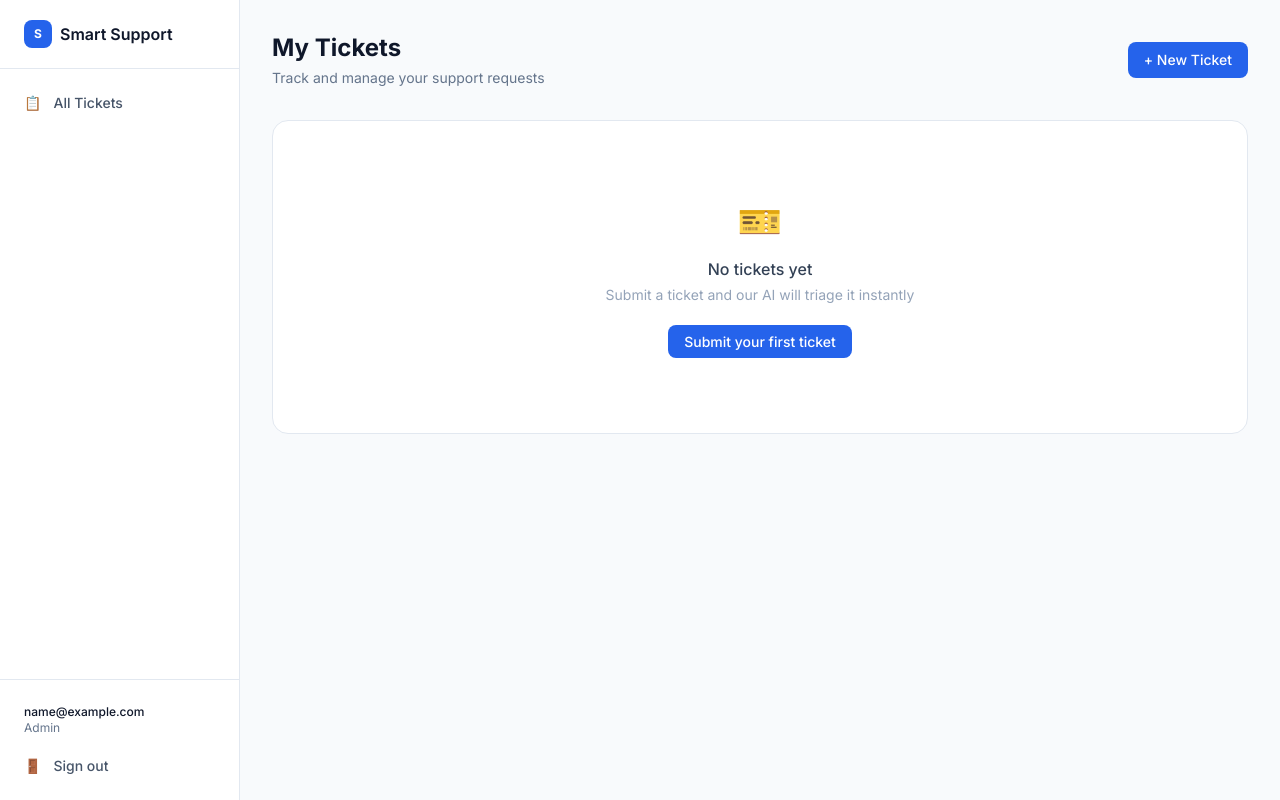
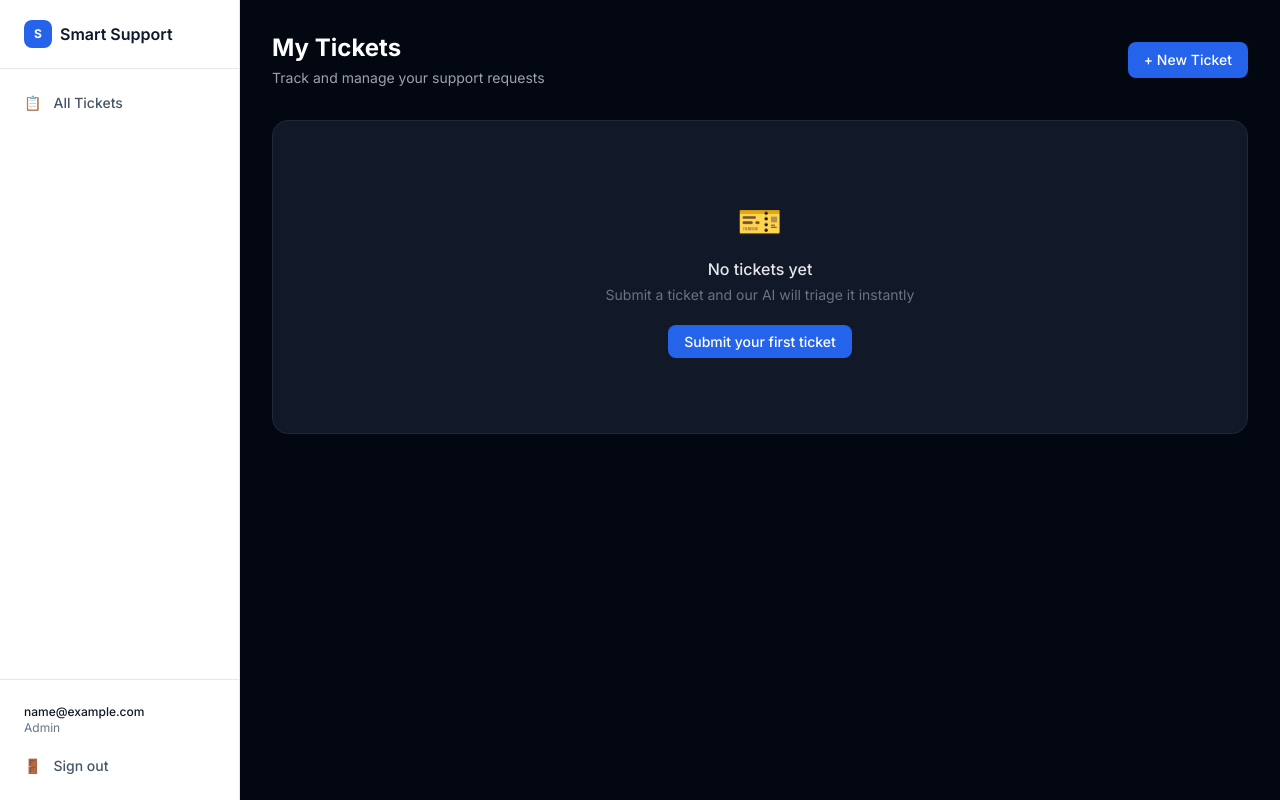
Before and after one commit to cl0ud08/Resolvix-AI, a Next.js app in the folder frontend/: page /dashboard in a window 1280 px wide. Built offline with nearby package versions, Linux system fonts and the light colour scheme; no server answers; sample sign-in values are in the browser's storage.

Commit message:
Convert dashboard to dark theme for consistency

```diff
--- a/frontend/app/dashboard/page.tsx
+++ b/frontend/app/dashboard/page.tsx
@@ -8,20 +8,20 @@ import { getUserFromToken } from '@/lib/auth'
 import Sidebar from '@/components/Sidebar'
 
 const priorityConfig: Record<string, { label: string; className: string }> = {
-  urgent: { label: 'Urgent', className: 'bg-red-100 text-red-700' },
-  high: { label: 'High', className: 'bg-orange-100 text-orange-700' },
-  medium: { label: 'Medium', className: 'bg-amber-100 text-amber-700' },
-  low: { label: 'Low', className: 'bg-slate-100 text-slate-600' },
+  urgent: { label: 'Urgent', className: 'bg-red-500/10 text-red-400' },
+  high: { label: 'High', className: 'bg-orange-500/10 text-orange-400' },
+  medium: { label: 'Medium', className: 'bg-amber-500/10 text-amber-400' },
+  low: { label: 'Low', className: 'bg-gray-500/10 text-gray-400' },
 }
 
 const statusConfig: Record<string, { label: string; className: string }> = {
-  open: { label: 'Open', className: 'bg-blue-100 text-blue-700' },
+  open: { label: 'Open', className: 'bg-blue-500/10 text-blue-400' },
   in_progress: {
     label: 'In Progress',
-    className: 'bg-purple-100 text-purple-700',
+    className: 'bg-purple-500/10 text-purple-400',
   },
-  resolved: { label: 'Resolved', className: 'bg-green-100 text-green-700' },
-  closed: { label: 'Closed', className: 'bg-slate-100 text-slate-500' },
+  resolved: { label: 'Resolved', className: 'bg-green-500/10 text-green-400' },
+  closed: { label: 'Closed', className: 'bg-gray-500/10 text-gray-500' },
 }
 
 export default function DashboardPage() {
@@ -51,17 +51,17 @@ export default function DashboardPage() {
   }, [router])
 
   return (
-    <div className="flex min-h-screen bg-slate-50">
+    <div className="flex min-h-screen bg-gray-950">
       <Sidebar />
 
       <main className="flex-1 p-8">
 
         <div className="mb-8 flex items-center justify-between">
           <div>
-            <h1 className="text-2xl font-bold text-slate-900">
+            <h1 className="text-2xl font-bold text-white">
               My Tickets
             </h1>
-            <p className="mt-1 text-sm text-slate-500">
+            <p className="mt-1 text-sm text-gray-400">
               Track and manage your support requests
             </p>
           </div>
@@ -76,15 +76,15 @@ export default function DashboardPage() {
 
         {loading ? (
           <div className="flex justify-center py-20">
-            <div className="h-6 w-6 animate-spin rounded-full border-2 border-blue-600 border-t-transparent" />
+            <div className="h-6 w-6 animate-spin rounded-full border-2 border-blue-500 border-t-transparent" />
           </div>
         ) : tickets.length === 0 ? (
-          <div className="rounded-2xl border border-slate-200 bg-white py-20 text-center">
+          <div className="rounded-2xl border border-gray-800 bg-gray-900 py-20 text-center">
             <p className="mb-4 text-4xl">🎫</p>
-            <p className="mb-1 font-medium text-slate-700">
+            <p className="mb-1 font-medium text-gray-200">
               No tickets yet
             </p>
-            <p className="mb-6 text-sm text-slate-400">
+            <p className="mb-6 text-sm text-gray-500">
               Submit a ticket and our AI will triage it instantly
             </p>
 
@@ -108,25 +108,25 @@ export default function DashboardPage() {
                 <Link
                   key={ticket.id}
                   href={`/tickets/${ticket.id}`}
-                  className="flex items-center justify-between rounded-xl border border-slate-200 bg-white p-4 hover:border-blue-300 hover:shadow-sm"
+                  className="flex items-center justify-between rounded-xl border border-gray-800 bg-gray-900 p-4 hover:border-blue-500/50 hover:shadow-sm"
                 >
                   <div className="min-w-0 flex-1">
-                    <p className="truncate font-medium text-slate-900">
+                    <p className="truncate font-medium text-white">
                       {ticket.subject}
                     </p>
 
-                    <p className="mt-0.5 truncate text-sm text-slate-400">
+                    <p className="mt-0.5 truncate text-sm text-gray-500">
                       {ticket.description}
                     </p>
 
                     <div className="mt-2 flex items-center gap-3">
                       {ticket.ai_category && (
-                        <span className="text-xs text-slate-400">
+                        <span className="text-xs text-gray-500">
                           {ticket.ai_category}
                         </span>
                       )}
 
-                      <span className="text-xs text-slate-300">
+                      <span className="text-xs text-gray-600">
                         {new Date(ticket.created_at).toLocaleDateString()}
                       </span>
                     </div>
```
